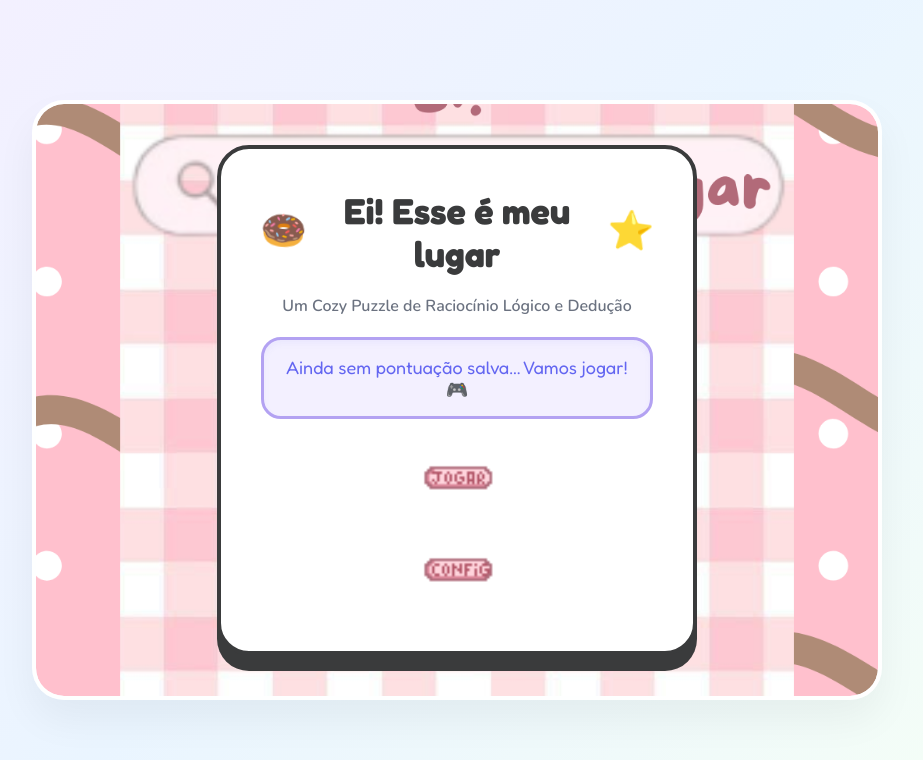
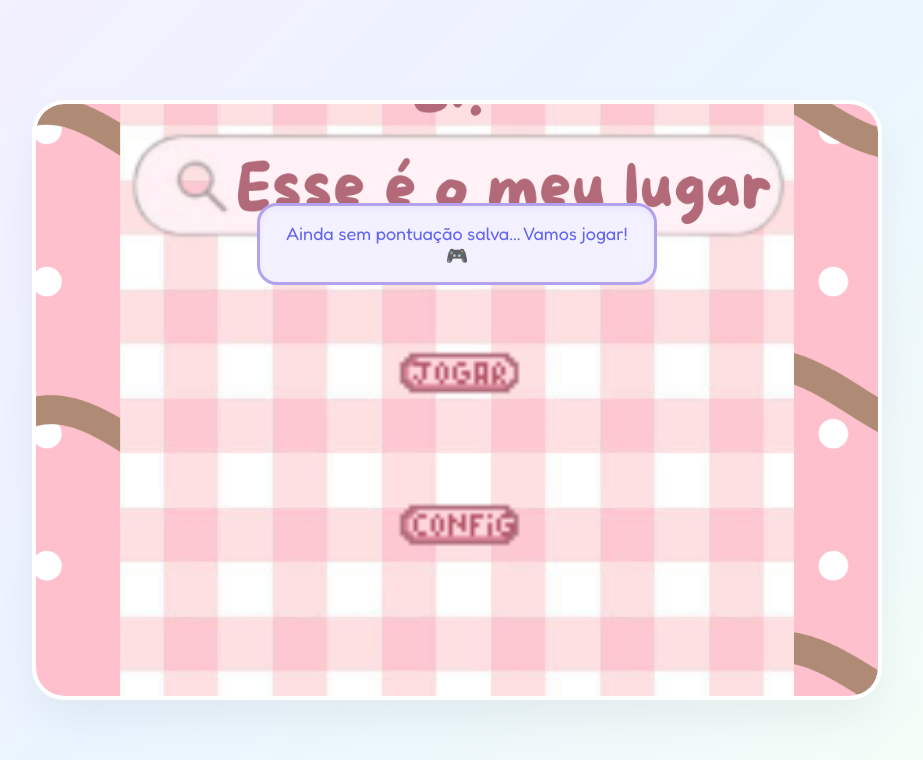
Before and after one commit to belly-deftones/ei-esse-meu-lugar, a plain HTML site: page index.html in a window 1280 px wide. Shown: the whole page, without its empty margins (183-1106 px from the left). Drawn offline with nearby package versions, Linux system fonts and the light colour scheme.

Commit message:
Add files via upload

```diff
--- a/style.css
+++ b/style.css
@@ -146,8 +146,7 @@ header button:active {
   position: relative;
   padding: 16px;
   border-radius: 24px;
-  background: rgba(255, 255, 255, 0.4);
-  box-shadow: inset 0 4px 10px rgba(0,0,0,0.03);
+  background: transparent;
 }
 
 /* Estilos de Tabuleiro por Cenário */
@@ -746,12 +745,12 @@ li.violated .checkbox-cozy {
 .menu-card, .settings-card, .gameover-card {
   width: 100%;
   max-width: 480px;
-  background: #ffffff;
-  border: 4px solid var(--color-text-dark);
+  background: transparent;
+  border: none;
   border-radius: 32px;
   padding: 40px;
   text-align: center;
-  box-shadow: 0 16px 0 var(--color-text-dark);
+  box-shadow: none;
   animation: card-pop 0.4s cubic-bezier(0.175, 0.885, 0.32, 1.2);
   display: flex;
   flex-direction: column;
@@ -759,10 +758,7 @@ li.violated .checkbox-cozy {
 }
 
 .menu-brand {
-  display: flex;
-  justify-content: center;
-  align-items: center;
-  gap: 12px;
+  display: none; /* Ocultado pois a imagem de fundo já tem o título */
 }
 
 .brand-emoji {
@@ -771,18 +767,11 @@ li.violated .checkbox-cozy {
 }
 
 .menu-title {
-  font-family: var(--font-title);
-  font-size: 36px;
-  color: var(--color-text-dark);
-  text-shadow: 2px 2px 0px #fff;
-  line-height: 1.2;
+  display: none;
 }
 
 .menu-subtitle {
-  font-size: 16px;
-  color: var(--color-text-muted);
-  font-weight: 600;
-  line-height: 1.4;
+  display: none;
 }
 
 .menu-highscore-box {
@@ -808,10 +797,15 @@ li.violated .checkbox-cozy {
   color: transparent !important;
   border: none !important;
   box-shadow: none !important;
-  width: 250px;
-  height: 80px;
+  width: 350px;
+  height: 140px;
   margin: 0 auto;
   padding: 0;
+  cursor: pointer;
+}
+
+#btn-play:hover {
+  transform: scale(1.05);
 }
 
 #btn-settings-menu {
@@ -820,10 +814,15 @@ li.violated .checkbox-cozy {
   color: transparent !important;
   border: none !important;
   box-shadow: none !important;
-  width: 250px;
-  height: 80px;
+  width: 350px;
+  height: 140px;
   margin: 0 auto;
   padding: 0;
+  cursor: pointer;
+}
+
+#btn-settings-menu:hover {
+  transform: scale(1.05);
 }
 
 /* Botões Customizados Puffy */
@@ -988,16 +987,16 @@ input[type="range"]::-moz-range-thumb:hover {
 
 .heart-full {
   display: inline-block;
-  width: 28px;
-  height: 28px;
+  width: 48px;
+  height: 48px;
   background: url('assets/images/coracao_de_vida.png') center/contain no-repeat;
   color: transparent;
 }
 
 .heart-empty {
   display: inline-block;
-  width: 28px;
-  height: 28px;
+  width: 48px;
+  height: 48px;
   background: url('assets/images/coracao_de_vida.png') center/contain no-repeat;
   filter: grayscale(1) opacity(0.5);
   color: transparent;
```
Also changed, not shown: assets/images/personagem_moranguinho_neutro.png (added).
